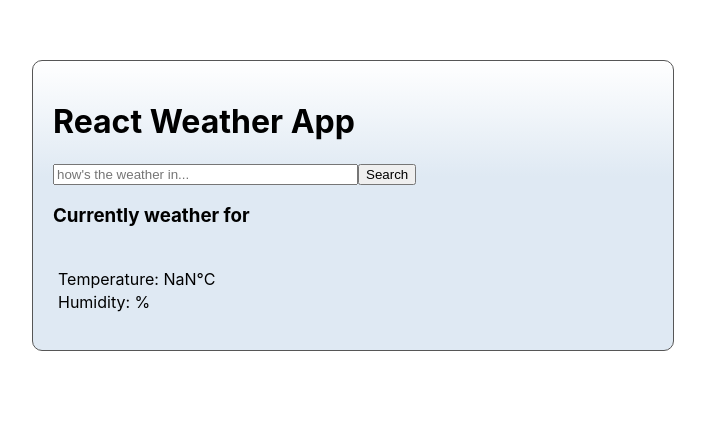
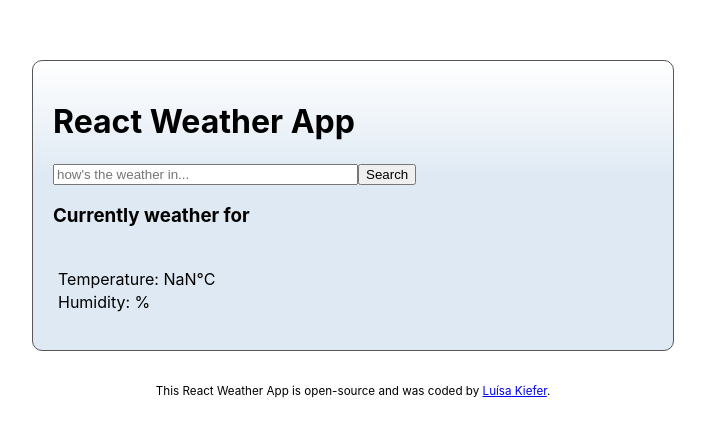
Before and after one commit to luisakiefer/weather-react, a React (Create React App) app: page / in a window 1280 px wide. Shown: the top 436 px of the page, without its empty margins (287-992 px from the left). Built offline with nearby package versions, Linux system fonts and the light colour scheme.

Commit message:
added footer with github link

```diff
--- a/src/App.css
+++ b/src/App.css
@@ -8,6 +8,10 @@ ul {
   line-height: 23px;
 }
 
+footer {
+  text-align: center;
+  font-size: 14px;
+}
 .weather-app-wrapper {
   max-width: 600px;
   margin: 30px auto;
--- a/src/App.js
+++ b/src/App.js
@@ -10,6 +10,15 @@ function App() {
           <Weather />
         </div>
       </div>
+      <footer>
+        <small>
+          This React Weather App is open-source and was coded by{" "}
+          <a href="https://github.com/luisakiefer/weather-react">
+            Luísa Kiefer
+          </a>
+          .{" "}
+        </small>
+      </footer>
     </div>
   );
 }
```
